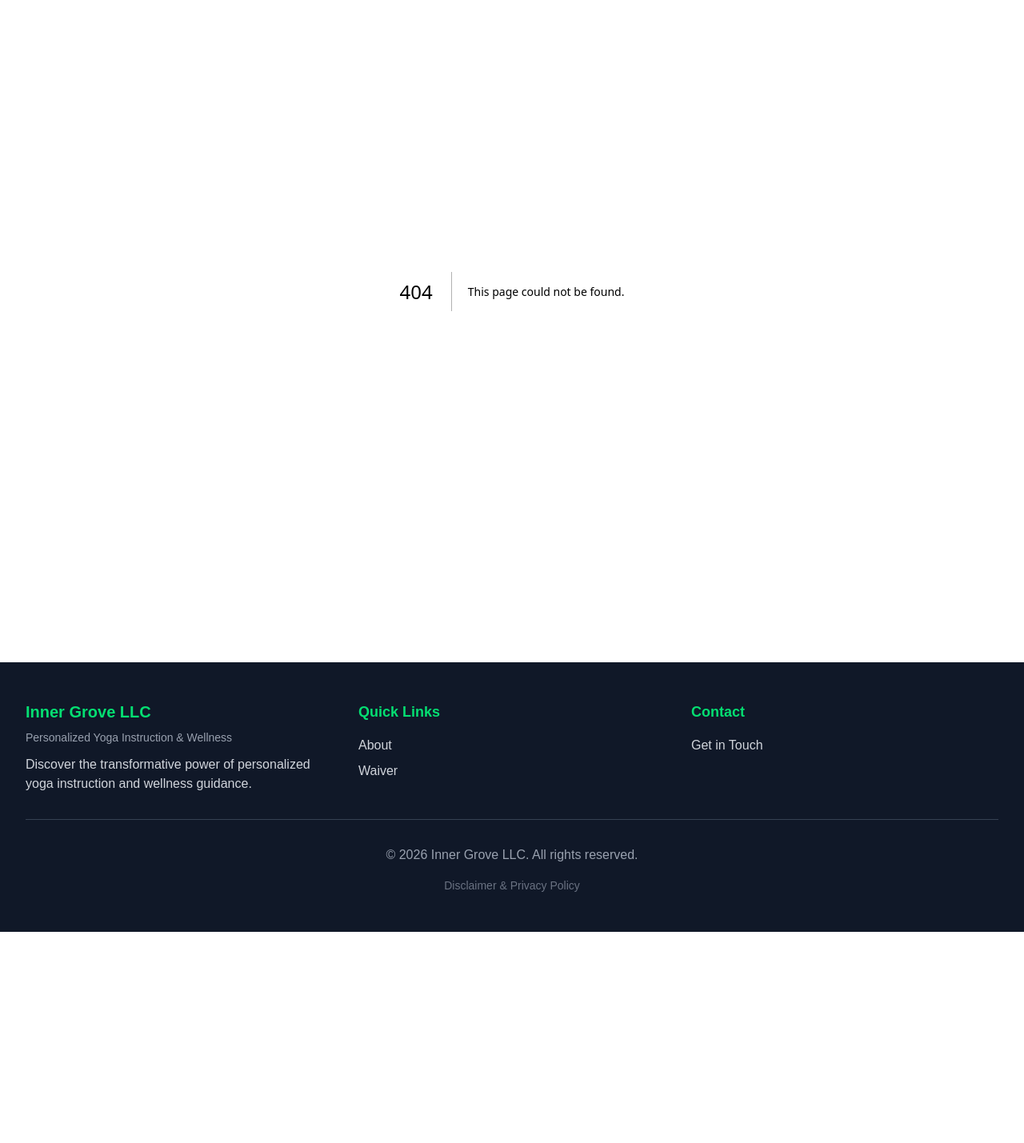
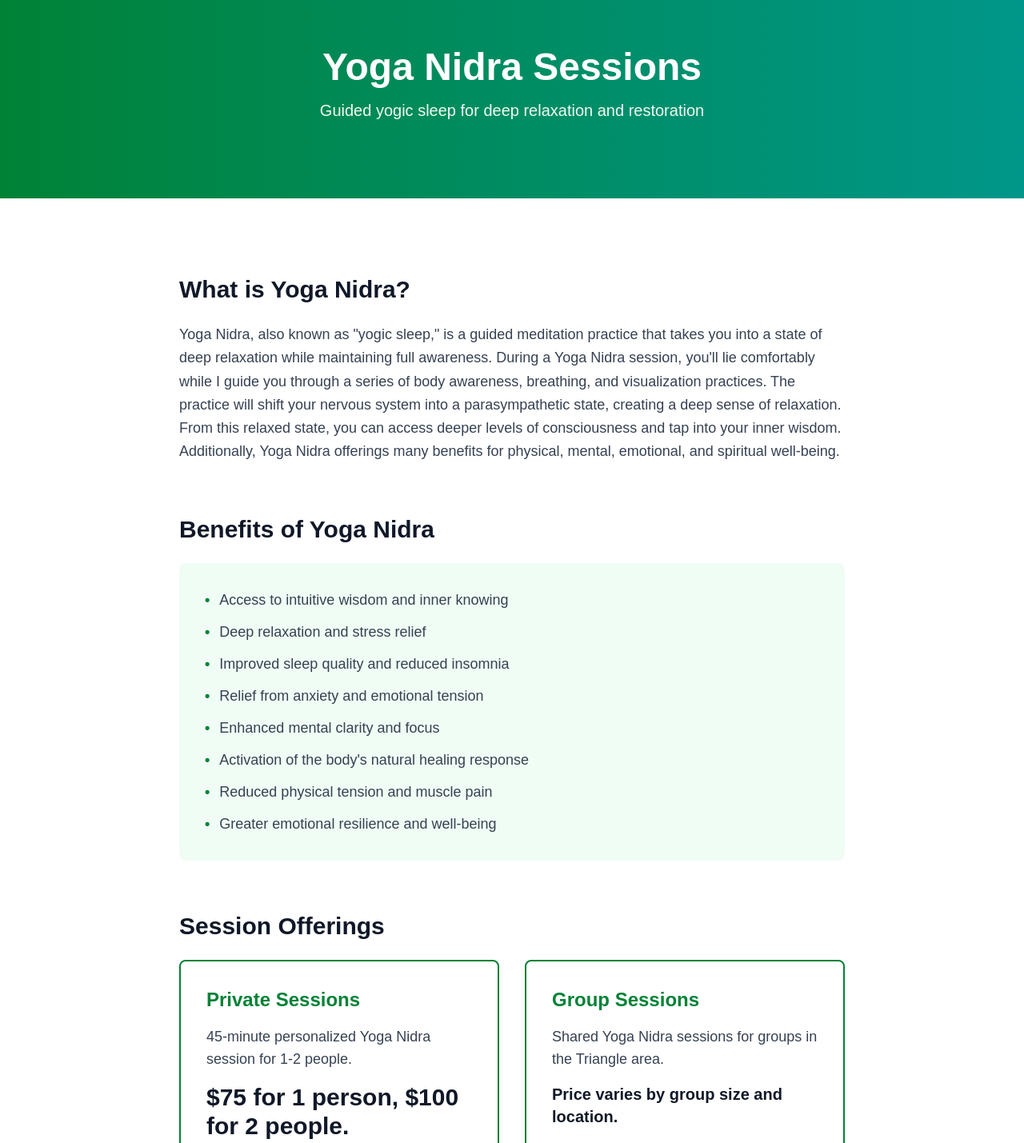
Before and after one commit to wingdagger/innergrove.yoga, a Next.js app: page /yoga-nidra in a window 1280 px wide. Before the commit this address had no page. Shown: the part 100-1529 px from the top of the page at 80% size. Before the commit the page ends 1265 px from the top, so only its background shows below. Built offline with nearby package versions, Linux system fonts and the light colour scheme.

Commit message:
Update: Add Yoga Nidra sessions, update certifications, and refactor qualifications section

```diff
--- a/src/app/about/page.tsx
+++ b/src/app/about/page.tsx
@@ -69,8 +69,8 @@ export default function About() {
                   <span>Pranayama & Meditation</span>
                 </li>
                 <li className="flex items-start">
-                  <span className="text-2xl mr-3">☮️</span>
-                  <span>Holistic Wellness</span>
+                  <span className="text-2xl mr-3">💤</span>
+                  <span>Yoga Nidra</span>
                 </li>
               </ul>
             </div>
@@ -101,13 +101,37 @@ export default function About() {
           <h2 className="text-3xl font-bold text-gray-900 mb-8">Qualifications & Experience</h2>
           <div className="space-y-6">
             <div className="border-l-4 border-green-700 pl-6">
-              <h3 className="text-xl font-semibold text-gray-900 mb-2">Yoga Certification</h3>
-              <p className="text-gray-600">200-Hour Yoga Teacher Training IN PROGRESS (as of Feb 2026: 199/216 hours completed.)</p>
-              <p className="text-gray-600">300-Hour Yoga Teacher Training IN PROGRESS (as of Feb 2026: 88/300 hours completed.)</p>
-            </div>
-            <div className="border-l-4 border-green-700 pl-6">
-              <h3 className="text-xl font-semibold text-gray-900 mb-2">Continuing Education</h3>
-              <p className="text-gray-600">Yoga Nidra Training scheduled for April 2026</p>
+              <h3 className="text-xl font-semibold text-gray-900 mb-4">Certifications</h3>
+              <ul className="space-y-4">
+                <li className="text-gray-600">
+                  <span className="font-semibold text-gray-900">200-Hour Yoga Teacher Training</span>
+                  <br />
+                  <span className="text-sm">Yoga Legacy, Fuqua/Varina, NC</span>
+                  <br />
+                  <span className="text-sm">IN PROGRESS (as of Apr 2026: 199/216 hours completed)</span>
+                </li>
+                <li className="text-gray-600">
+                  <span className="font-semibold text-gray-900">300-Hour Yoga Teacher Training</span>
+                  <br />
+                  <span className="text-sm">Asheville Yoga Center, Asheville, NC</span>
+                  <br />
+                  <span className="text-sm">IN PROGRESS (as of April 2026: 128/300 hours completed)</span>
+                </li>
+                <li className="text-gray-600">
+                  <span className="font-semibold text-gray-900">41-Hour Yoga Nidra Certification</span>
+                  <br />
+                  <span className="text-sm">Satchidananda Ashram, Yogaville, VA</span>
+                  <br />
+                  <span className="text-sm">Completed April 2026</span>
+                </li>
+                <li className="text-gray-600">
+                  <span className="font-semibold text-gray-900">Reiki Level 1</span>
+                  <br />
+                  <span className="text-sm">Sweetwater Energy Healing, Graham, NC</span>
+                  <br />
+                  <span className="text-sm">Completed March 2026</span>
+                </li>
+              </ul>
             </div>
             <div className="border-l-4 border-green-700 pl-6">
               <h3 className="text-xl font-semibold text-gray-900 mb-2">Daily Practice</h3>
--- a/src/app/page.tsx
+++ b/src/app/page.tsx
@@ -17,12 +17,15 @@ export default function Home() {
               <p className="text-xl mb-8 text-green-50">
                 Transform your body, mind, and spirit through personalized yoga instruction and wellness guidance.
               </p>
-              <div className="flex flex-col sm:flex-row gap-4">
-                <Link href="/writings" className="bg-white text-green-700 px-8 py-3 rounded-lg font-semibold hover:bg-green-50 transition text-center">
+              <div className="flex flex-col gap-4">
+                <Link href="/yoga-nidra" className="bg-white text-green-700 px-8 py-3 rounded-lg font-semibold hover:bg-green-50 transition text-center">
+                  Yoga Nidra Sessions
+                </Link>
+                <Link href="/writings" className="border-2 border-white text-white px-8 py-3 rounded-lg font-semibold hover:bg-white hover:text-green-700 transition text-center">
                   Explore My Writings
                 </Link>
                 <Link href="/about" className="border-2 border-white text-white px-8 py-3 rounded-lg font-semibold hover:bg-white hover:text-green-700 transition text-center">
-                  About
+                  About Me
                 </Link>
               </div>
             </div>
--- /dev/null
+++ b/src/app/yoga-nidra/page.tsx
@@ -0,0 +1,121 @@
+import Link from 'next/link';
+
+export const metadata = {
+  title: 'Yoga Nidra Sessions - Inner Grove Yoga',
+  description: 'Private and group Yoga Nidra sessions in Raleigh, Durham, and Chapel Hill, NC area. Transform your practice with guided yogic sleep.',
+};
+
+export default function YogaNidra() {
+  return (
+    <div className="bg-white">
+      {/* Page Header */}
+      <div className="bg-gradient-to-r from-green-700 to-teal-600 text-white py-16 md:py-24">
+        <div className="max-w-7xl mx-auto px-4 sm:px-6 lg:px-8 text-center">
+          <h1 className="text-4xl md:text-5xl font-bold mb-4">Yoga Nidra Sessions</h1>
+          <p className="text-xl text-green-50">Guided yogic sleep for deep relaxation and restoration</p>
+        </div>
+      </div>
+
+      {/* Main Content */}
+      <div className="max-w-4xl mx-auto px-4 sm:px-6 lg:px-8 py-16 md:py-24">
+        {/* About Yoga Nidra */}
+        <div className="mb-16">
+          <h2 className="text-3xl font-bold text-gray-900 mb-6">What is Yoga Nidra?</h2>
+          <div className="space-y-4 text-gray-700 text-lg leading-relaxed">
+            <p>
+              Yoga Nidra, also known as "yogic sleep," is a guided meditation practice that takes you into a state of deep relaxation while maintaining full awareness.    During a Yoga Nidra session, you'll lie comfortably while I guide you through a series of body awareness, breathing, and visualization practices. The practice will shift your nervous system into a parasympathetic state, creating a deep sense of relaxation.  From this relaxed state, you can access deeper levels of consciousness and tap into your inner wisdom.  Additionally, Yoga Nidra offerings many benefits for physical, mental, emotional, and spiritual well-being.
+            </p>
+          </div>
+        </div>
+
+        {/* Benefits */}
+        <div className="mb-16">
+          <h2 className="text-3xl font-bold text-gray-900 mb-6">Benefits of Yoga Nidra</h2>
+          <div className="bg-green-50 rounded-lg p-8">
+            <ul className="space-y-3 text-gray-700 text-lg">
+              <li className="flex items-start">
+                <span className="text-green-700 font-bold mr-3">•</span>
+                <span>Access to intuitive wisdom and inner knowing</span>
+              </li>
+              <li className="flex items-start">
+                <span className="text-green-700 font-bold mr-3">•</span>
+                <span>Deep relaxation and stress relief</span>
+              </li>
+              <li className="flex items-start">
+                <span className="text-green-700 font-bold mr-3">•</span>
+                <span>Improved sleep quality and reduced insomnia</span>
+              </li>
+              <li className="flex items-start">
+                <span className="text-green-700 font-bold mr-3">•</span>
+                <span>Relief from anxiety and emotional tension</span>
+              </li>
+              <li className="flex items-start">
+                <span className="text-green-700 font-bold mr-3">•</span>
+                <span>Enhanced mental clarity and focus</span>
+              </li>
+              <li className="flex items-start">
+                <span className="text-green-700 font-bold mr-3">•</span>
+                <span>Activation of the body's natural healing response</span>
+              </li>
+              <li className="flex items-start">
+                <span className="text-green-700 font-bold mr-3">•</span>
+                <span>Reduced physical tension and muscle pain</span>
+              </li>
+              <li className="flex items-start">
+                <span className="text-green-700 font-bold mr-3">•</span>
+                <span>Greater emotional resilience and well-being</span>
+              </li>
+            </ul>
+          </div>
+        </div>
+
+        {/* Offerings */}
+        <div className="mb-16">
+          <h2 className="text-3xl font-bold text-gray-900 mb-6">Session Offerings</h2>
+          <div className="grid grid-cols-1 md:grid-cols-2 gap-8">
+            <div className="border-2 border-green-700 rounded-lg p-8">
+              <h3 className="text-2xl font-bold text-green-700 mb-4">Private Sessions</h3>
+              <p className="text-gray-700 text-lg mb-4">
+                45-minute personalized Yoga Nidra session for 1-2 people.
+              </p>
+              <p className="text-3xl font-bold text-gray-900 mb-4">$75 for 1 person, $100 for 2 people.</p>
+              <p className="text-gray-600">
+                Sessions held at at my home in Durham, NC.  Mats and props are provided.
+              </p>
+            </div>
+
+            <div className="border-2 border-green-700 rounded-lg p-8">
+              <h3 className="text-2xl font-bold text-green-700 mb-4">Group Sessions</h3>
+              <p className="text-gray-700 text-lg mb-4">
+                Shared Yoga Nidra sessions for groups in the Triangle area.
+              </p>
+              <p className="text-xl font-semibold text-gray-900 mb-4">Price varies by group size and location.</p>
+              <p className="text-gray-600">
+                Ideal for studios, wellness centers, and community groups.  Mats and props are not provided.
+              </p>
+            </div>
+          </div>
+        </div>
+
+        {/* Service Area */}
+        <div className="bg-gray-50 rounded-lg p-8 md:p-12 mb-16">
+          <h2 className="text-2xl font-bold text-gray-900 mb-4">Service Area</h2>
+          <p className="text-gray-700 text-lg">
+            I offer Yoga Nidra sessions throughout the Raleigh, Durham, and Chapel Hill area. Sessions can be held at your location or arranged at a mutually convenient space.
+          </p>
+        </div>
+
+        {/* CTA */}
+        <div className="bg-gradient-to-r from-green-700 to-teal-600 rounded-lg p-8 md:p-12 text-white text-center">
+          <h2 className="text-2xl font-bold mb-6">Ready to Experience Deep Rest?</h2>
+          <p className="text-lg mb-8 text-green-50">
+            Get in touch to schedule your Yoga Nidra session or discuss group offerings.
+          </p>
+          <Link href="/contact" className="bg-white text-green-700 px-8 py-3 rounded-lg font-semibold hover:bg-green-50 transition inline-block">
+            Contact Me
+          </Link>
+        </div>
+      </div>
+    </div>
+  );
+}
```
